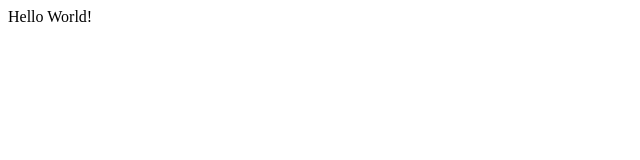
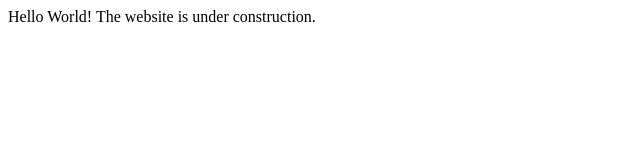
Before and after one commit to PawanaShrestha/PawanaShrestha, a plain HTML site: page index.html in a window 1280 px wide. Shown: the whole page, without its empty margins (0-640 px from the left). Drawn offline with Linux system fonts and the light colour scheme.

Commit message:
Update index.html

```diff
--- a/index.html
+++ b/index.html
@@ -4,9 +4,9 @@
     <meta charset="UTF-8">
     <meta http-equiv="X-UA-Compatible" content="IE=edge">
     <meta name="viewport" content="width=device-width, initial-scale=1.0">
-    <title>JavaScript Assignment</title>
+    <title>Pawana Shrestha</title>
 </head>
 <body>
-    Hello World!
+    Hello World! The website is under construction.
 </body>
 </html>
```
